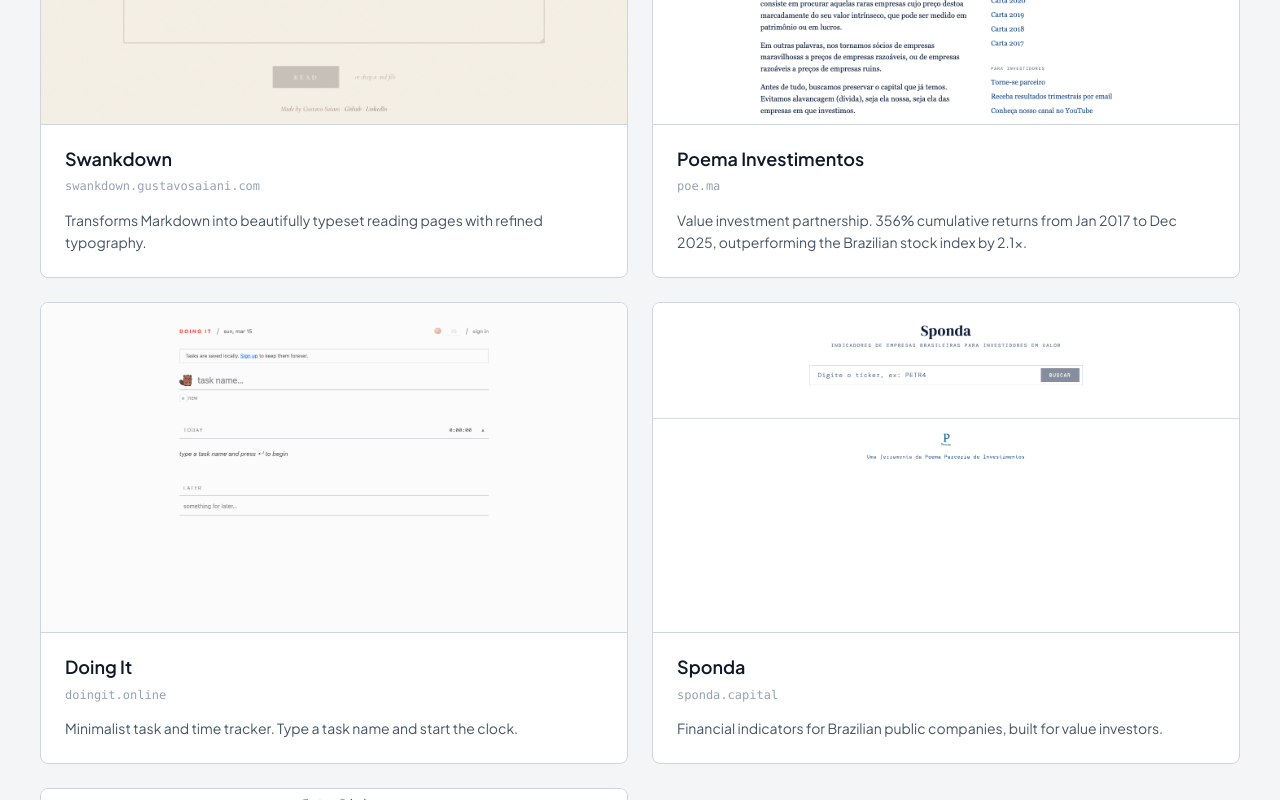
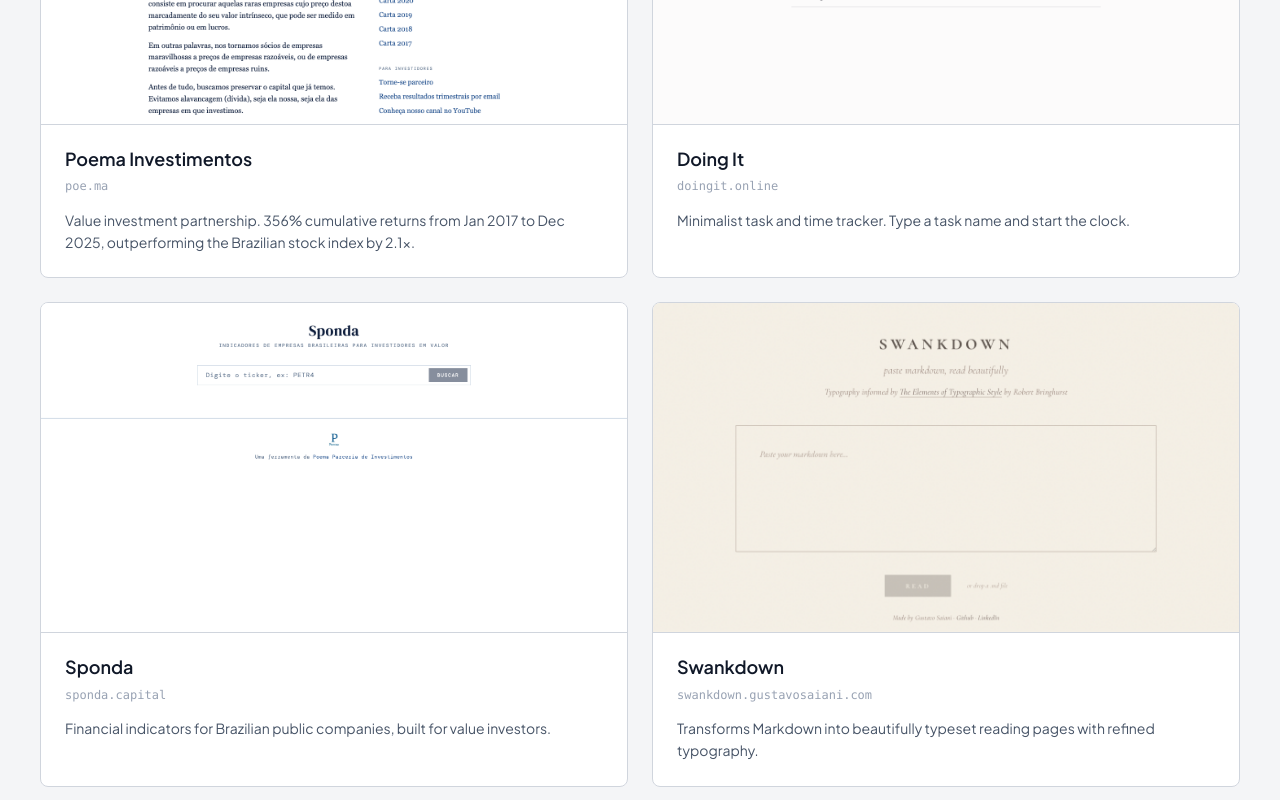
Before and after one commit to gusaiani/gustavosaiani.com, a Next.js app: page / in a window 1280 px wide. Shown: the part 2720-3520 px from the top of the page. Built offline with nearby package versions, Linux system fonts and the light colour scheme.

Commit message:
Move Swankdown to next-to-last in side projects list (#2)

```diff
--- a/app/page.tsx
+++ b/app/page.tsx
@@ -43,14 +43,6 @@
 
 const sideProjects = [
   {
-    name: "Swankdown",
-    url: "https://swankdown.gustavosaiani.com",
-    domain: "swankdown.gustavosaiani.com",
-    description:
-      "Transforms Markdown into beautifully typeset reading pages with refined typography.",
-    image: "/images/swankdown.png",
-  },
-  {
     name: "Poema Investimentos",
     url: "https://poe.ma",
     domain: "poe.ma",
@@ -72,6 +64,14 @@
     description:
       "Financial indicators for Brazilian public companies, built for value investors.",
     image: "/images/sponda.png",
+  },
+  {
+    name: "Swankdown",
+    url: "https://swankdown.gustavosaiani.com",
+    domain: "swankdown.gustavosaiani.com",
+    description:
+      "Transforms Markdown into beautifully typeset reading pages with refined typography.",
+    image: "/images/swankdown.png",
   },
   {
     name: "Art Portfolio",
```
